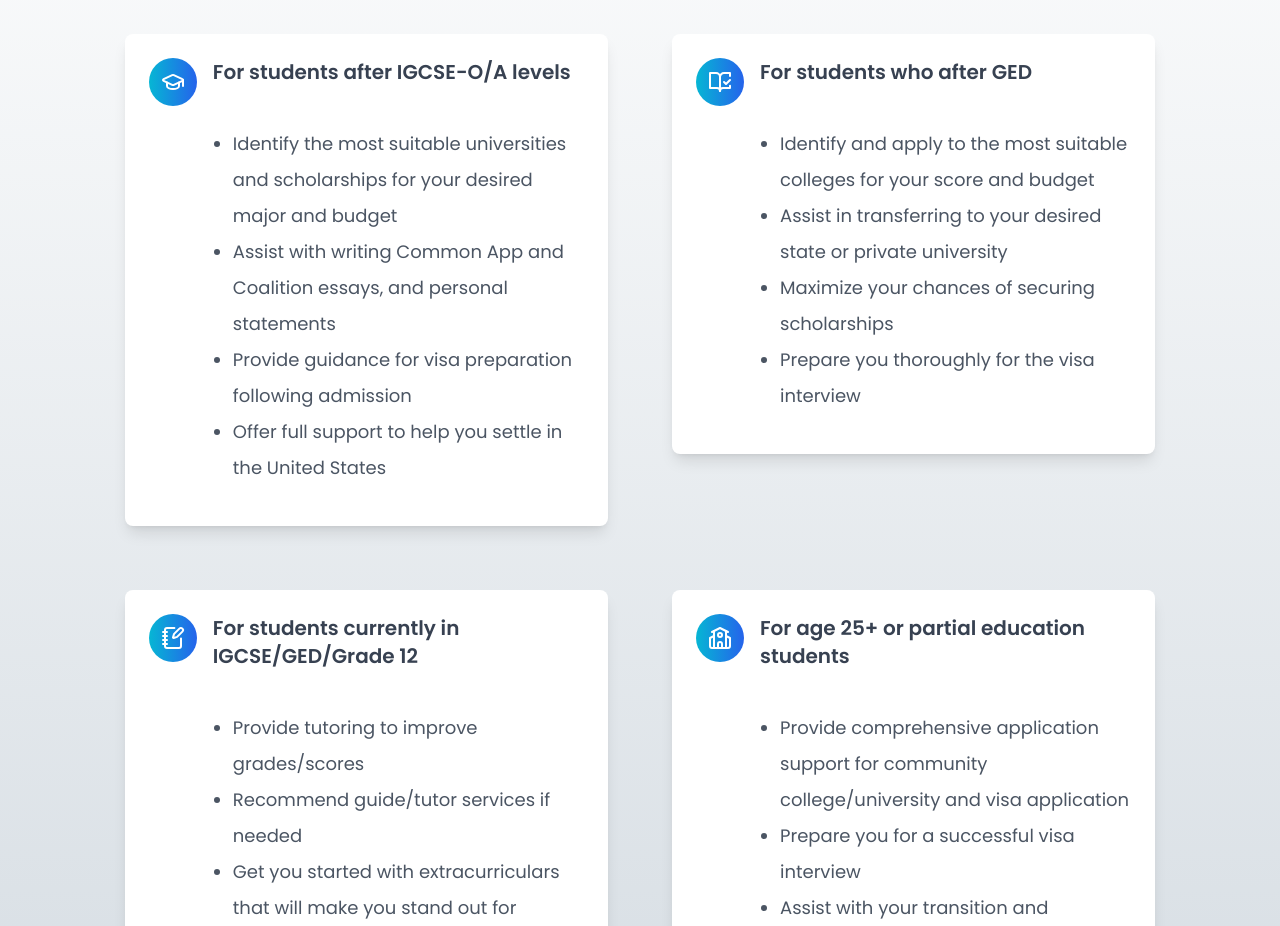
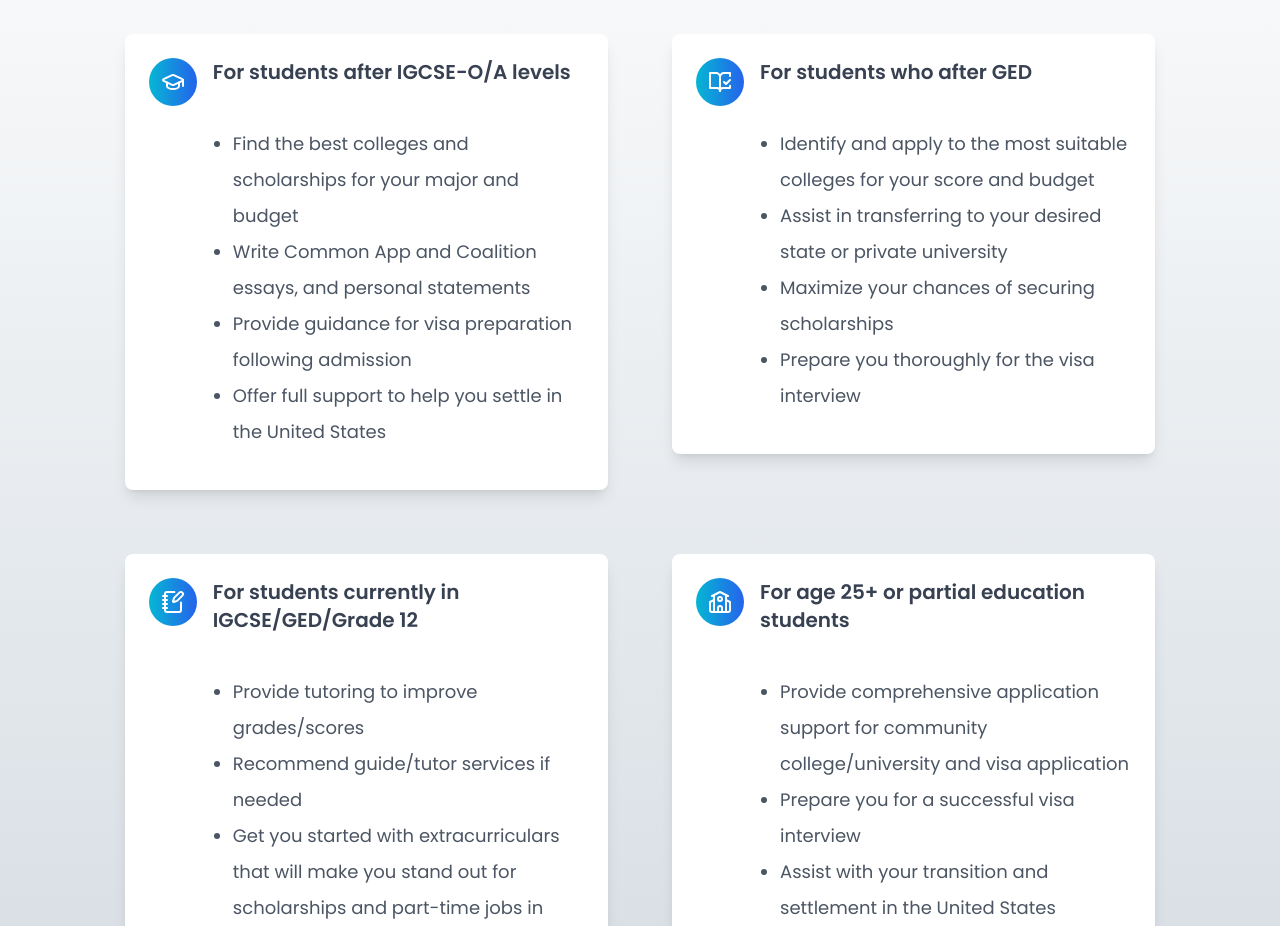
Before and after one commit to SwanHtetThurein/super_edu, a React (Vite) app: page / in a window 1280 px wide. Shown: the part 1160-2086 px from the top of the page. Built offline with nearby package versions, Linux system fonts and the light colour scheme.

Commit message:
Shortened services

```diff
--- a/src/constants/index.jsx
+++ b/src/constants/index.jsx
@@ -62,8 +62,8 @@ export const featuresEn = [
     icon: <GraduationCap />,
     text: "For students after IGCSE-O/A levels",
     description: [
-      "Identify the most suitable universities and scholarships for your desired major and budget",
-      "Assist with writing Common App and Coalition essays, and personal statements",
+      "Find the best colleges and scholarships for your major and budget",
+      "Write Common App and Coalition essays, and personal statements",
       "Provide guidance for visa preparation following admission",
       "Offer full support to help you settle in the United States"
     ],
```
